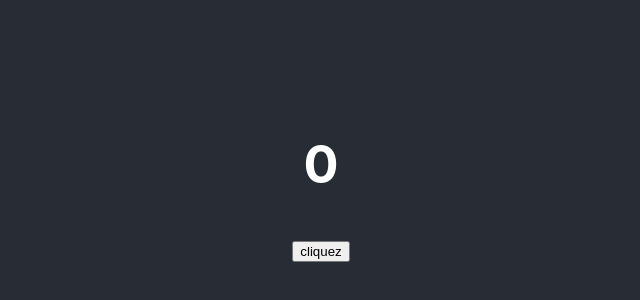
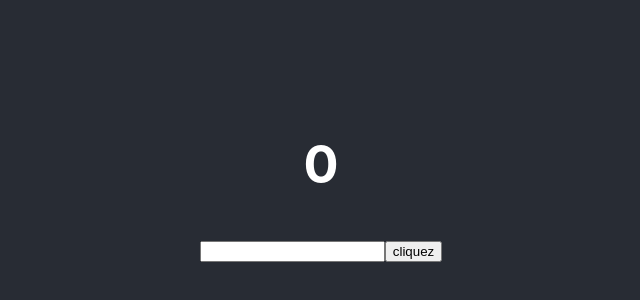
Before and after one commit to cem-sucu/hooks, a React (Create React App) app: page / in a window 1280 px wide. Shown: the part 220-520 px from the top of the page, without its empty margins (319-959 px from the left). Built offline with nearby package versions, Linux system fonts and the light colour scheme.

Commit message:
useEffect avec condition

```diff
--- a/src/component/FunctionCount.js
+++ b/src/component/FunctionCount.js
@@ -3,13 +3,21 @@ import React, { useState, useEffect } from "react";
 function FunctionCount() {
     const [count, setCount] = useState(0);
 
+    const [name, setName] = useState("");
+
     useEffect(() => {
+        console.log("mise a jour du titre via useEffect");
         document.title = `Vous avez cliqué ${count}`;
-    });
+    }, [count]);
 
     return (
         <div>
             <h1>{count}</h1>
+            <input
+                type="text"
+                value={name}
+                onChange={(e) => setName(e.target.value)}
+            />
             <button onClick={() => setCount(count + 1)}>cliquez</button>
         </div>
     );
```
Also changed, not shown: src/component/ClassCount.js (+14 -1 lines).
